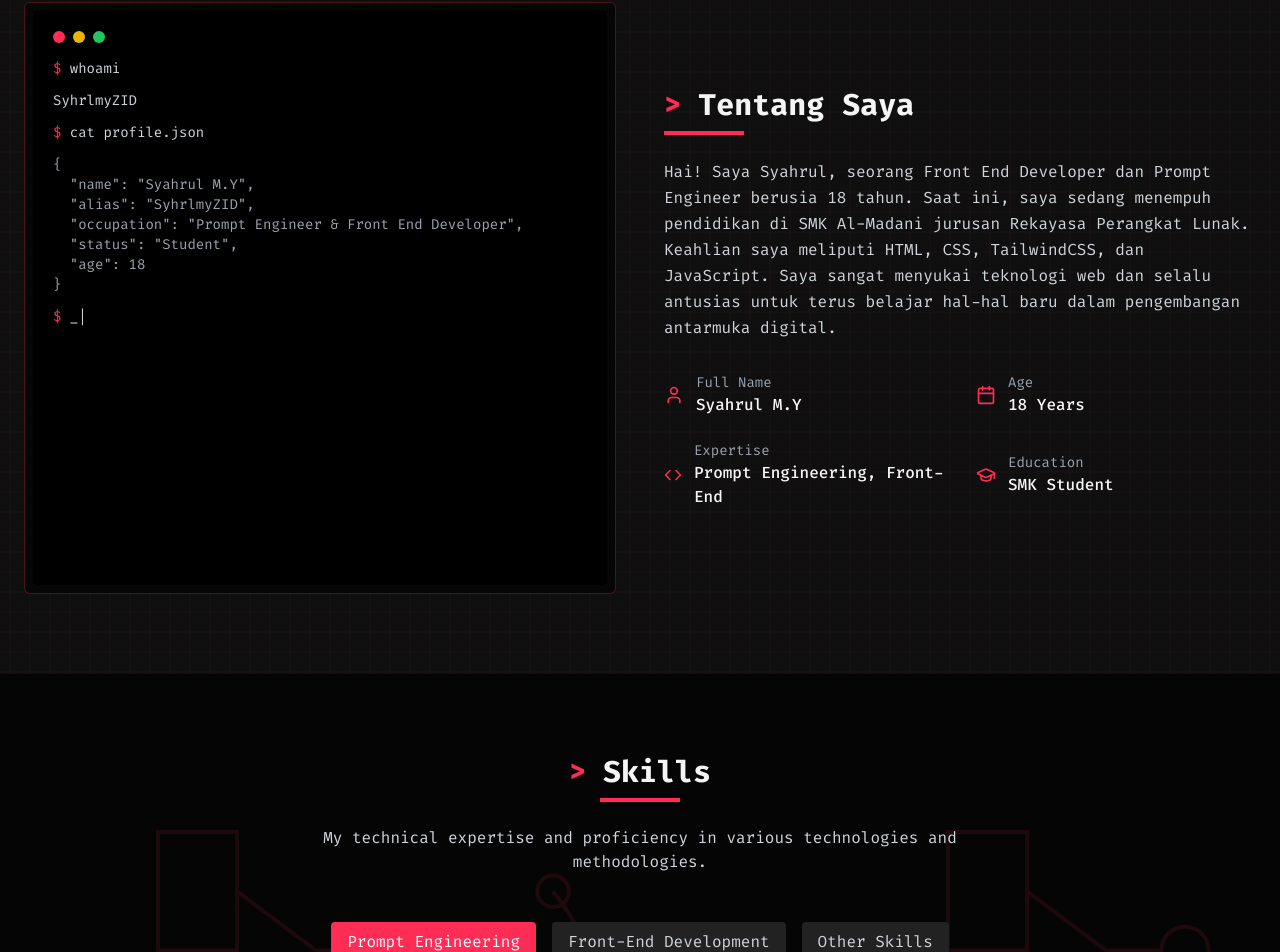
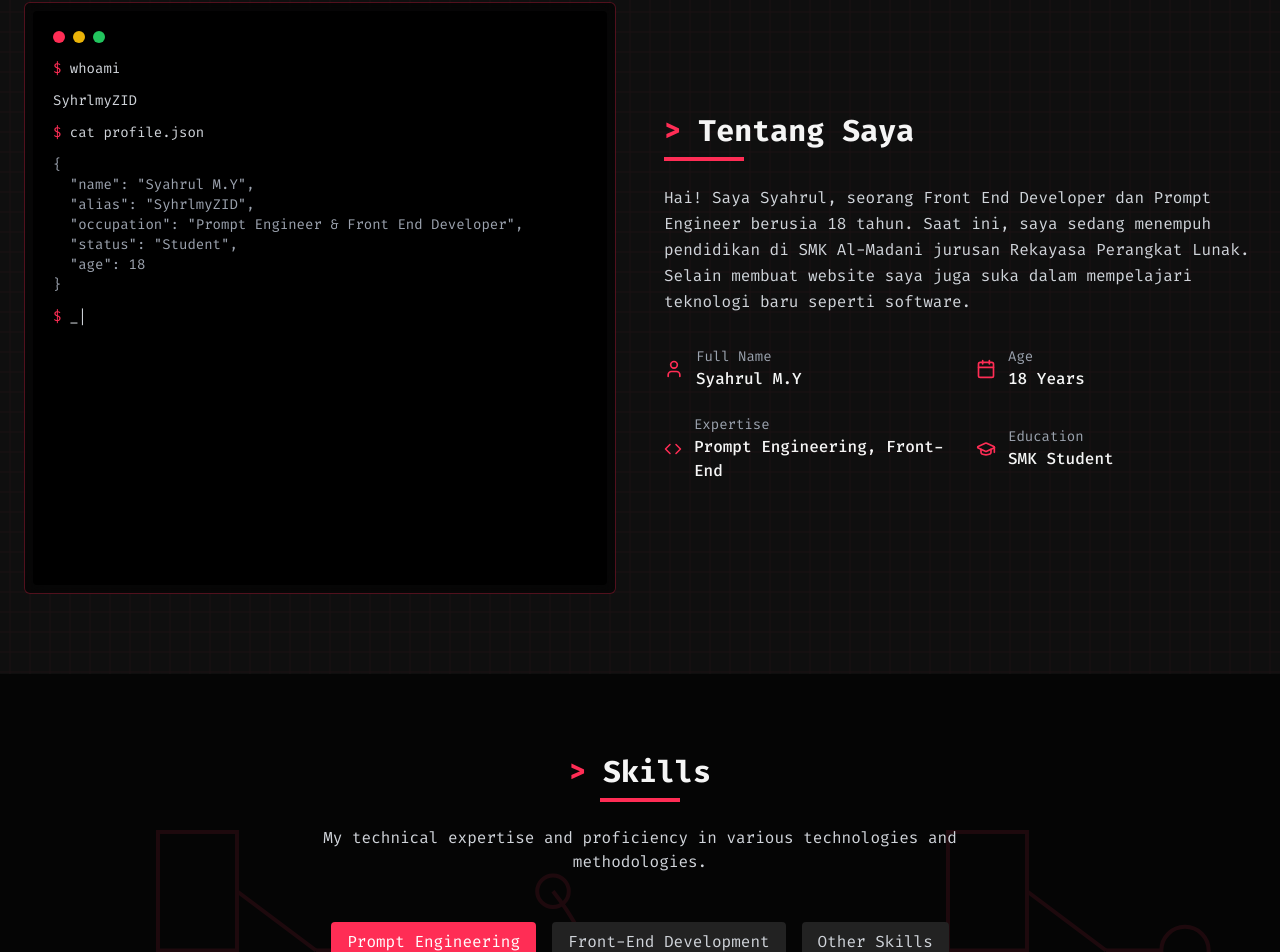
Before and after one commit to SyhrlmyZID/portfolio-syhrlmyzid, a React (Vite) app: page / in a window 1280 px wide. Shown: the part 878-1830 px from the top of the page. Built offline with nearby package versions, Linux system fonts and the light colour scheme.

Commit message:
Perubahan About Me

```diff
--- a/src/components/About.tsx
+++ b/src/components/About.tsx
@@ -76,7 +76,7 @@ const About = () => {
             <div className="w-20 h-1 bg-hacker-red mb-6"></div>
 
             <p className="text-gray-300 mb-8 leading-relaxed font-code">
-              Hai! Saya Syahrul, seorang Front End Developer dan Prompt Engineer berusia 18 tahun. Saat ini, saya sedang menempuh pendidikan di SMK Al-Madani jurusan Rekayasa Perangkat Lunak. Keahlian saya meliputi HTML, CSS, TailwindCSS, dan JavaScript. Saya sangat menyukai teknologi web dan selalu antusias untuk terus belajar hal-hal baru dalam pengembangan antarmuka digital.
+              Hai! Saya Syahrul, seorang Front End Developer dan Prompt Engineer berusia 18 tahun. Saat ini, saya sedang menempuh pendidikan di SMK Al-Madani jurusan Rekayasa Perangkat Lunak. Selain membuat website saya juga suka dalam mempelajari teknologi baru seperti software.
             </p>
 
             <div className="grid grid-cols-1 md:grid-cols-2 gap-y-6 gap-x-8">
```
